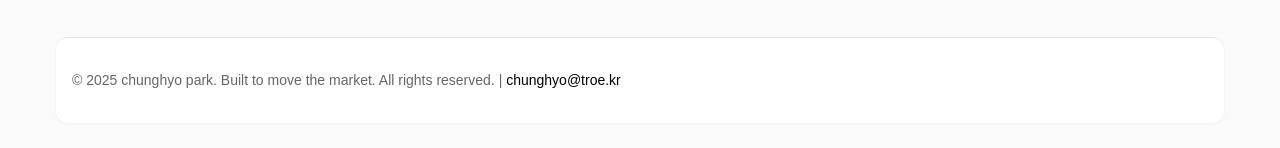
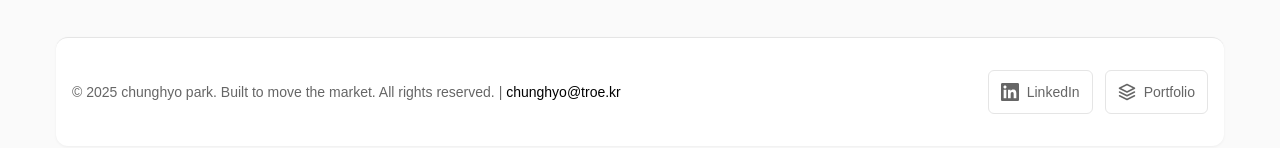
Before and after one commit to saewookkangboy/promptgenerator, a React (Vite) app: page / in a window 1280 px wide. Shown: the part 930-1078 px from the top of the page. Built offline with nearby package versions, Linux system fonts and the light colour scheme; no server answers; a web font is replaced by a local one.

Commit message:
Update App component and styles

```diff
--- a/src/App.css
+++ b/src/App.css
@@ -350,6 +350,67 @@
   border-radius: 2px;
 }
 
+.footer-links {
+  display: flex;
+  align-items: center;
+  gap: var(--spacing-md);
+  flex-wrap: wrap;
+}
+
+.footer-social-link {
+  display: inline-flex;
+  align-items: center;
+  gap: var(--spacing-sm);
+  padding: var(--spacing-sm) var(--spacing-md);
+  background: var(--bg-secondary);
+  color: var(--text-secondary);
+  border: 1px solid var(--border-primary);
+  border-radius: 6px;
+  font-size: var(--font-size-sm);
+  font-weight: 500;
+  text-decoration: none;
+  transition: all 0.2s ease;
+  white-space: nowrap;
+  min-height: var(--touch-target-min);
+  cursor: pointer;
+}
+
+.footer-social-link:hover {
+  background: var(--bg-hover);
+  color: var(--text-primary);
+  border-color: var(--border-hover);
+  transform: translateY(-1px);
+  box-shadow: var(--shadow-sm);
+}
+
+.footer-social-link:focus {
+  outline: 2px solid #000000;
+  outline-offset: 2px;
+  border-radius: 2px;
+}
+
+.footer-social-link.linkedin-link:hover {
+  background: #0077b5;
+  color: #ffffff;
+  border-color: #0077b5;
+}
+
+.footer-social-link.portfolio-link:hover {
+  background: var(--bg-primary);
+  color: var(--text-inverse);
+  border-color: var(--bg-primary);
+}
+
+.footer-icon {
+  flex-shrink: 0;
+  width: 18px;
+  height: 18px;
+}
+
+.footer-social-link span {
+  line-height: 1;
+}
+
 .footer-about-button {
   padding: var(--spacing-sm) var(--spacing-lg);
   background: var(--bg-secondary);
@@ -399,6 +460,12 @@
     text-align: center;
   }
 
+  .footer-links {
+    justify-content: center;
+    width: 100%;
+    margin-top: var(--spacing-md);
+  }
+
   .app-footer p {
     font-size: var(--font-size-xs);
     line-height: var(--line-height-normal);
@@ -420,6 +487,26 @@
 
   .footer-content {
     gap: var(--spacing-md);
+  }
+
+  .footer-links {
+    justify-content: center;
+    width: 100%;
+    margin-top: var(--spacing-md);
+    gap: var(--spacing-sm);
+  }
+
+  .footer-social-link {
+    flex: 1;
+    justify-content: center;
+    min-width: 0;
+    font-size: var(--font-size-xs);
+    padding: var(--spacing-sm) var(--spacing-md);
+  }
+
+  .footer-icon {
+    width: 16px;
+    height: 16px;
   }
 
   .app-footer p {
--- a/src/App.tsx
+++ b/src/App.tsx
@@ -278,6 +278,55 @@
             {t('app.footer.copyright')} |{' '}
             <a href="mailto:chunghyo@troe.kr" className="footer-link">chunghyo@troe.kr</a>
           </p>
+          <div className="footer-links">
+            <a
+              href="https://www.linkedin.com/in/chunghyopark/"
+              target="_blank"
+              rel="noopener noreferrer"
+              className="footer-social-link linkedin-link"
+              aria-label="LinkedIn"
+            >
+              <svg
+                width="18"
+                height="18"
+                viewBox="0 0 24 24"
+                fill="none"
+                xmlns="http://www.w3.org/2000/svg"
+                className="footer-icon"
+              >
+                <path
+                  d="M20.447 20.452h-3.554v-5.569c0-1.328-.027-3.037-1.852-3.037-1.853 0-2.136 1.445-2.136 2.939v5.667H9.351V9h3.414v1.561h.046c.477-.9 1.637-1.85 3.37-1.85 3.601 0 4.267 2.37 4.267 5.455v6.286zM5.337 7.433c-1.144 0-2.063-.926-2.063-2.065 0-1.138.92-2.063 2.063-2.063 1.14 0 2.064.925 2.064 2.063 0 1.139-.925 2.065-2.064 2.065zm1.782 13.019H3.555V9h3.564v11.452zM22.225 0H1.771C.792 0 0 .774 0 1.729v20.542C0 23.227.792 24 1.771 24h20.451C23.2 24 24 23.227 24 22.271V1.729C24 .774 23.2 0 22.222 0h.003z"
+                  fill="currentColor"
+                />
+              </svg>
+              <span>LinkedIn</span>
+            </a>
+            <a
+              href="https://park.allrounder.im/"
+              target="_blank"
+              rel="noopener noreferrer"
+              className="footer-social-link portfolio-link"
+              aria-label="Portfolio"
+            >
+              <svg
+                width="18"
+                height="18"
+                viewBox="0 0 24 24"
+                fill="none"
+                xmlns="http://www.w3.org/2000/svg"
+                className="footer-icon"
+              >
+                <path
+                  d="M12 2L2 7l10 5 10-5-10-5zM2 17l10 5 10-5M2 12l10 5 10-5"
+                  stroke="currentColor"
+                  strokeWidth="2"
+                  strokeLinecap="round"
+                  strokeLinejoin="round"
+                />
+              </svg>
+              <span>Portfolio</span>
+            </a>
+          </div>
         </div>
       </footer>
     </div>
```
